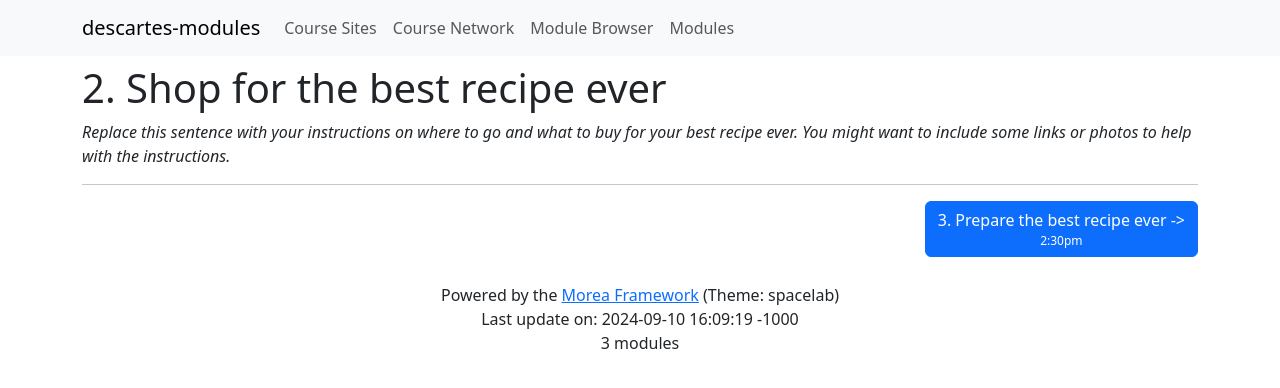
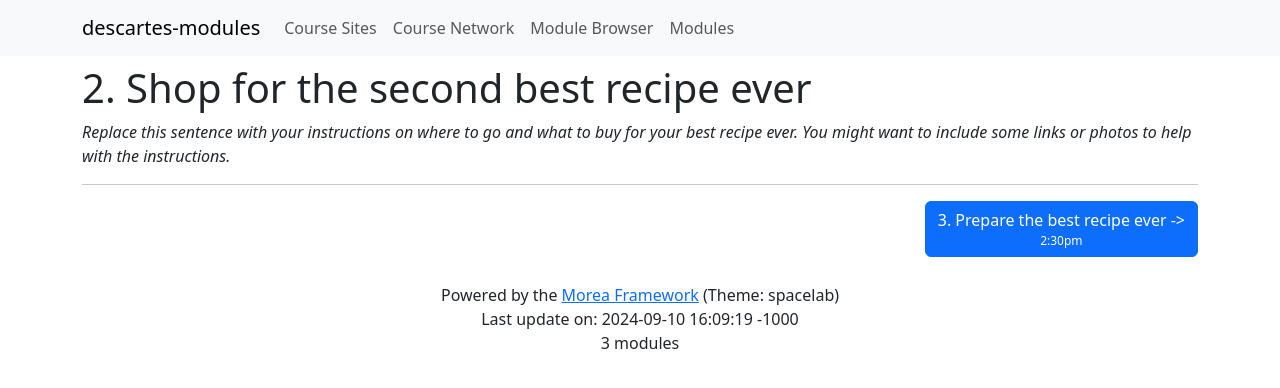
Before and after one commit to uhm-descartes/descartes-modules, a Jekyll site: the page built from morea/best-recipe-ever/experience-best-recipe-ever-shopping.md, in a window 1280 px wide. Shown: the top 388 px of the page. Built offline with Jekyll 4.4.1, drawn with Linux system fonts in a browser that asks for light colours; nearby versions of some CDN libraries; library files that are not in the unit come from our copies; comment, search, counter and statistics services are not loaded.

Commit message:
changed another file

```diff
--- a/morea/best-recipe-ever/experience-best-recipe-ever-shopping.md
+++ b/morea/best-recipe-ever/experience-best-recipe-ever-shopping.md
@@ -9,7 +9,7 @@
   - 2:10pm-2:30pm
 ---
 
-# 2. Shop for the best recipe ever
+# 2. Shop for the second best recipe ever
 
 *Replace this sentence with your instructions on where to go and what to buy for your best recipe ever. You might want to include some links or photos to help with the instructions.*
 
```
